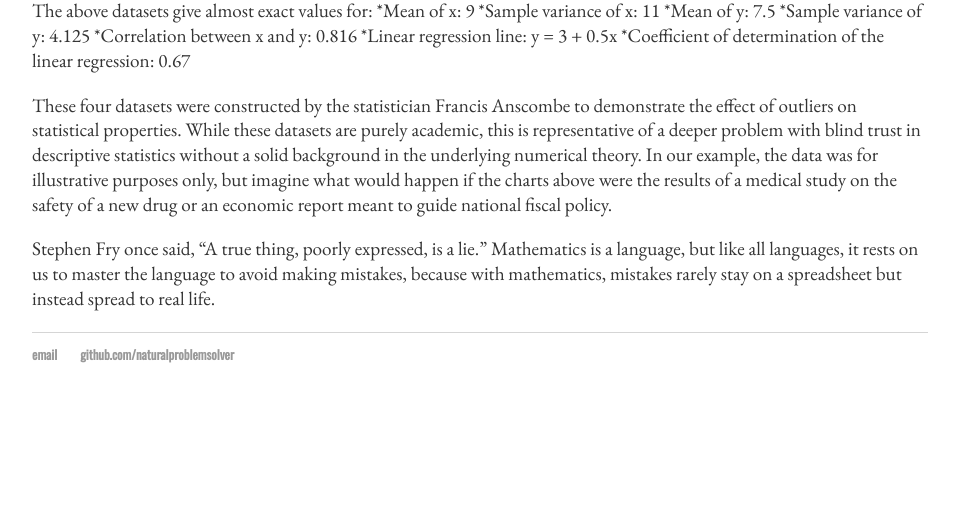
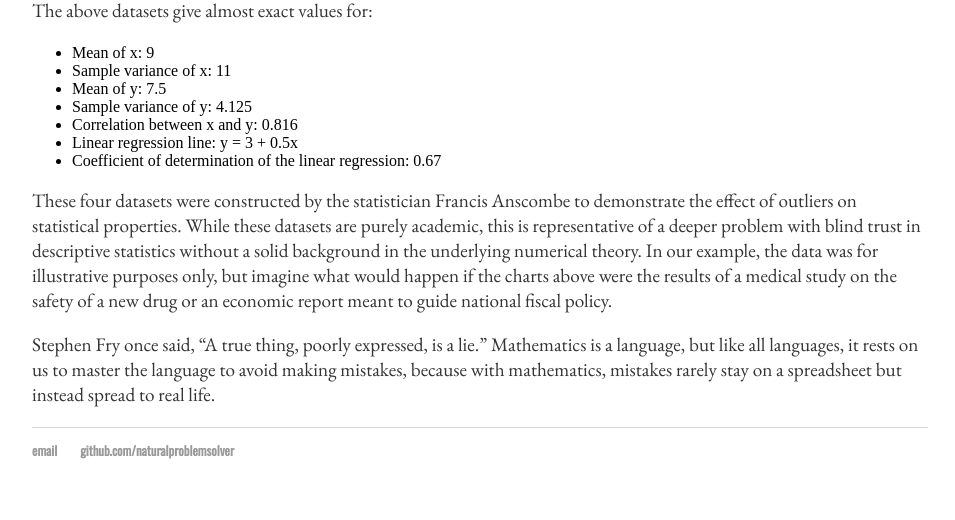
Before and after one commit to victorangeloblancada/victorangeloblancada.github.io-jekyll, a Jekyll site: the page built from _posts/2017-10-24-mathematics-a-language.md, in a window 1280 px wide. Shown: the part 1141-1661 px from the top of the page, without its empty margins (160-1115 px from the left). Built offline with Jekyll 4.4.1, drawn with Linux system fonts in a browser that asks for light colours; before the commit the page ends 1565 px from its top, so only the background shows below that; part of the change alters nothing that is shown.

```diff
--- a/_posts/2017-10-24-mathematics-a-language.md
+++ b/_posts/2017-10-24-mathematics-a-language.md
@@ -12,16 +12,16 @@ It is no surprise, therefore, that the economy has turned to mathematics to make
 
 It has been said that there are three kinds of lies: lies, damned lies, and statistics. While a little extreme, there is some basis to this assertion. Too often, mathematics has been misused to promote one's agenda, obscure the truth, or outright spread lies. This is done on purpose by cherrypicking numbers that support one's claim, but the more common, and arguably more dangerous, case is when this is done unintentionally. Take, for example, the four datasets shown below:
 
-![alt text](https://github.com/naturalproblemsolver/naturalproblemsolver.github.io/blob/master/_images/anscombes_quartet.png "Anscombe's Quartet")
+![alt text](https://upload.wikimedia.org/wikipedia/commons/thumb/e/ec/Anscombe%27s_quartet_3.svg/1280px-Anscombe%27s_quartet_3.svg.png "Anscombe's Quartet")
 
 The above datasets give almost exact values for:
-  *Mean of x: 9
-  *Sample variance of x: 11
-  *Mean of y: 7.5
-  *Sample variance of y: 4.125
-  *Correlation between x and y: 0.816
-  *Linear regression line: y = 3 + 0.5x
-  *Coefficient of determination of the linear regression: 0.67
+  * Mean of x: 9
+  * Sample variance of x: 11
+  * Mean of y: 7.5
+  * Sample variance of y: 4.125
+  * Correlation between x and y: 0.816
+  * Linear regression line: y = 3 + 0.5x
+  * Coefficient of determination of the linear regression: 0.67
 
 These four datasets were constructed by the statistician Francis Anscombe to demonstrate the effect of outliers on statistical properties. While these datasets are purely academic, this is representative of a deeper problem with blind trust in descriptive statistics without a solid background in the underlying numerical theory. In our example, the data was for illustrative purposes only, but imagine what would happen if the charts above were the results of a medical study on the safety of a new drug or an economic report meant to guide national fiscal policy.
 
```
